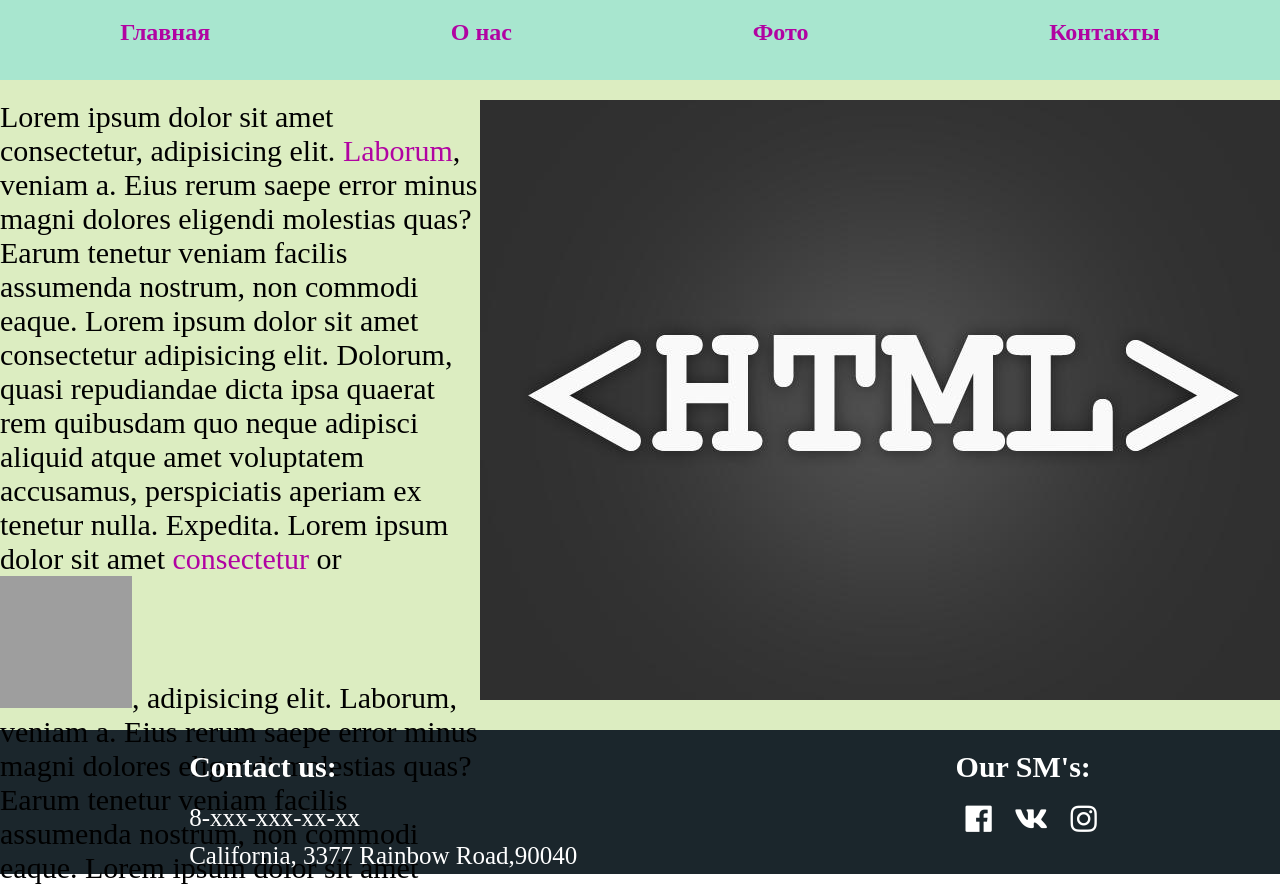
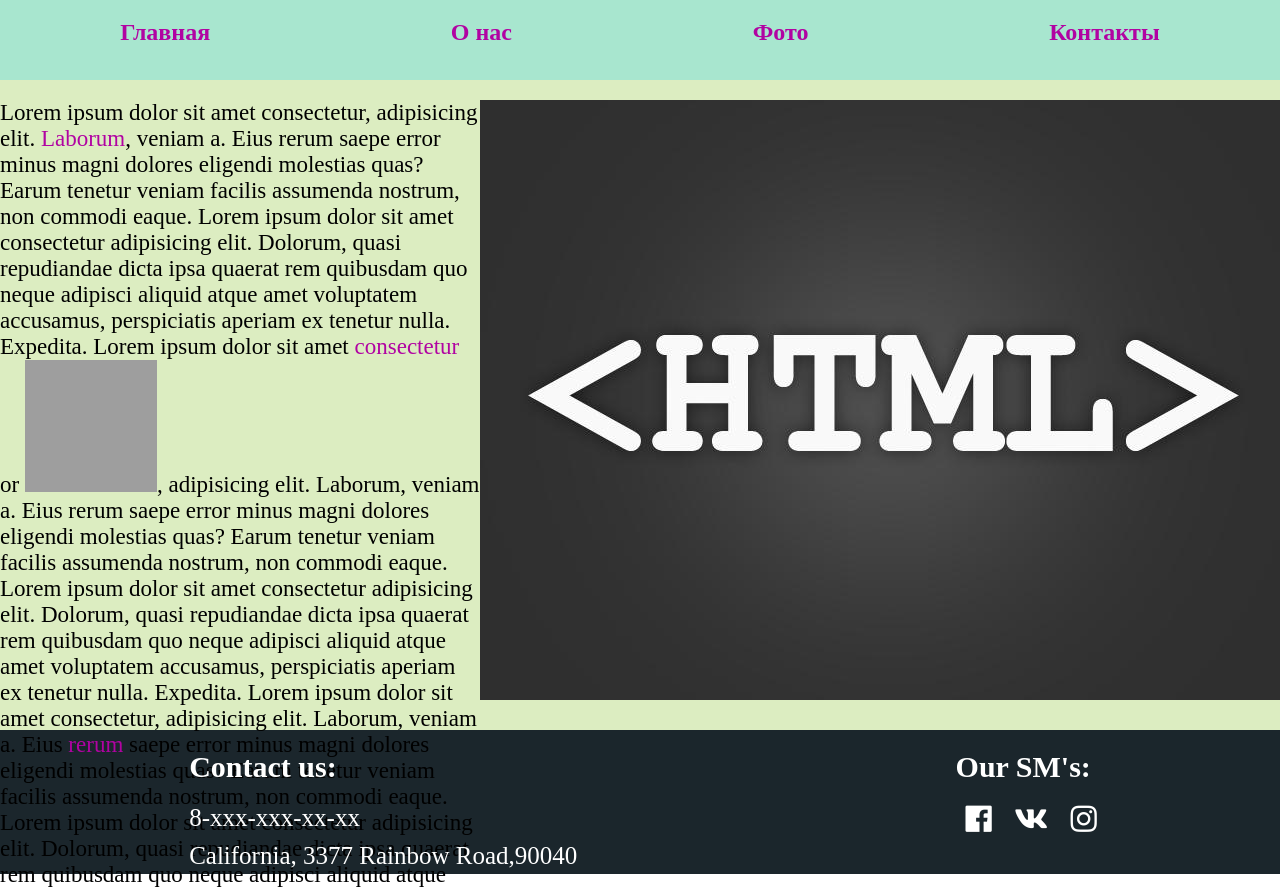
Before and after one commit to Rugnus/laba5-2sem, a plain HTML site: page index.html in a window 1280 px wide. Shown: the top 887 px of the page. Drawn offline with Linux system fonts and the light colour scheme; grey boxes are pictures that could not be loaded.

Commit message:
style fixes

```diff
--- a/style.css
+++ b/style.css
@@ -46,7 +46,7 @@ nav li {
 }
 
 .main__text {
-    font-size: 3rem;
+    font-size: 2.3rem;
 }
 
 footer {
```
